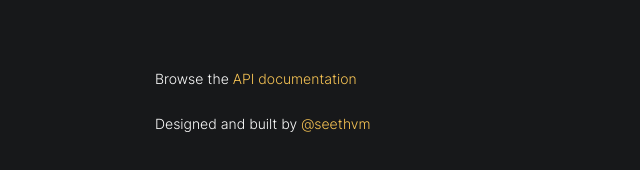
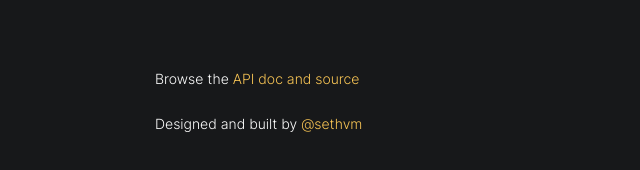
Before and after one commit to sethvm/kimiquotes, a website: page client/index.html in a window 1280 px wide. Shown: the part 484-654 px from the top of the page, 129-769 px from the left. Drawn offline with Linux system fonts and the light colour scheme; no server answers.

Commit message:
update footer links yet again

```diff
--- a/client/index.html
+++ b/client/index.html
@@ -74,16 +74,16 @@
                 href="https://github.com/sethvm/kimi.quotes#readme"
                 target="_blank"
                 rel="noopener noreferrer">
-                    <abbr>API</abbr> documentation
+                    <abbr>API doc and source</abbr>
                 </a>
             </p>
             <p>
                 Designed and built by
                 <a
-                href="https://twitter.com/seethvm"
+                href="https://github.com/sethvm"
                 target="_blank"
                 rel="noopener noreferrer">
-                    @seethvm
+                    @sethvm
                 </a>
             </p>
         </footer>
```
